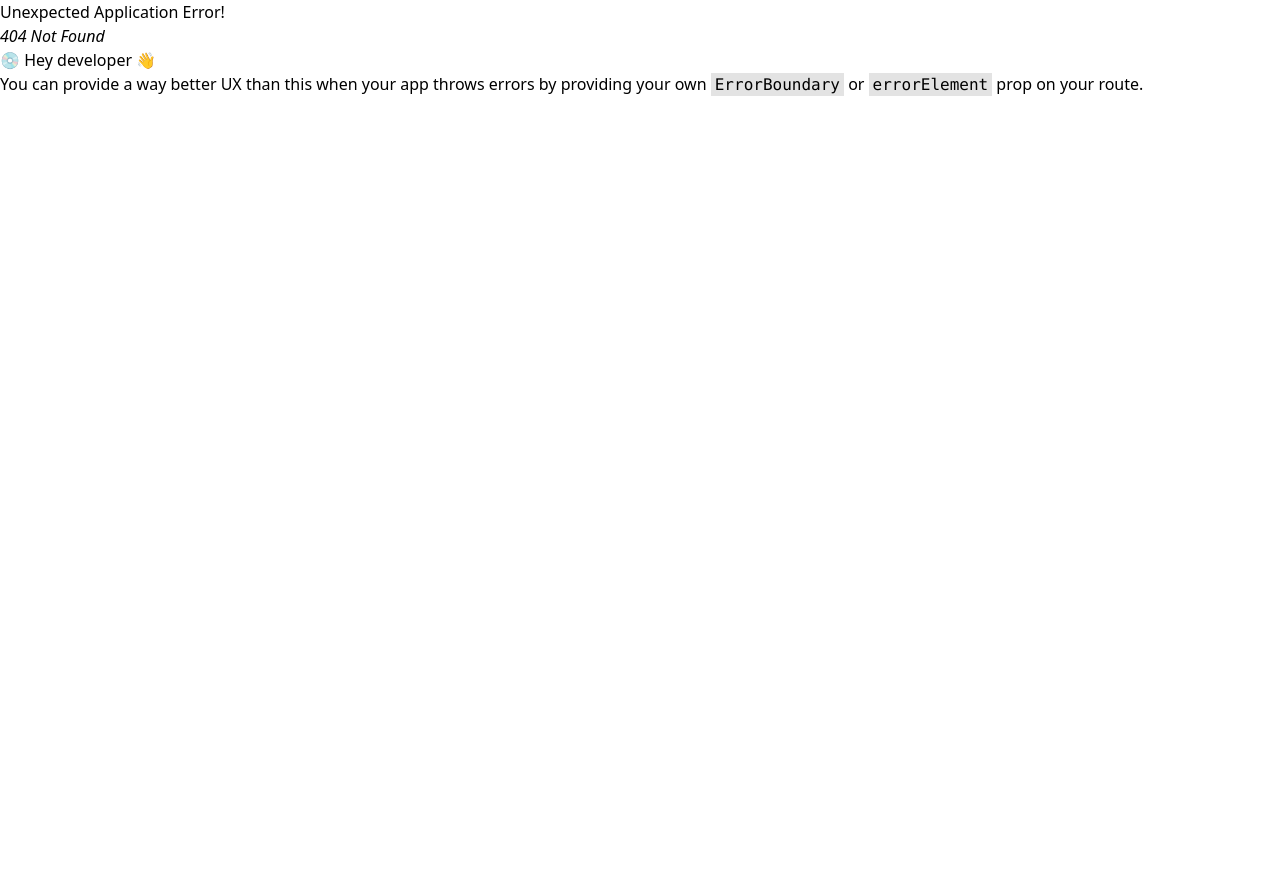
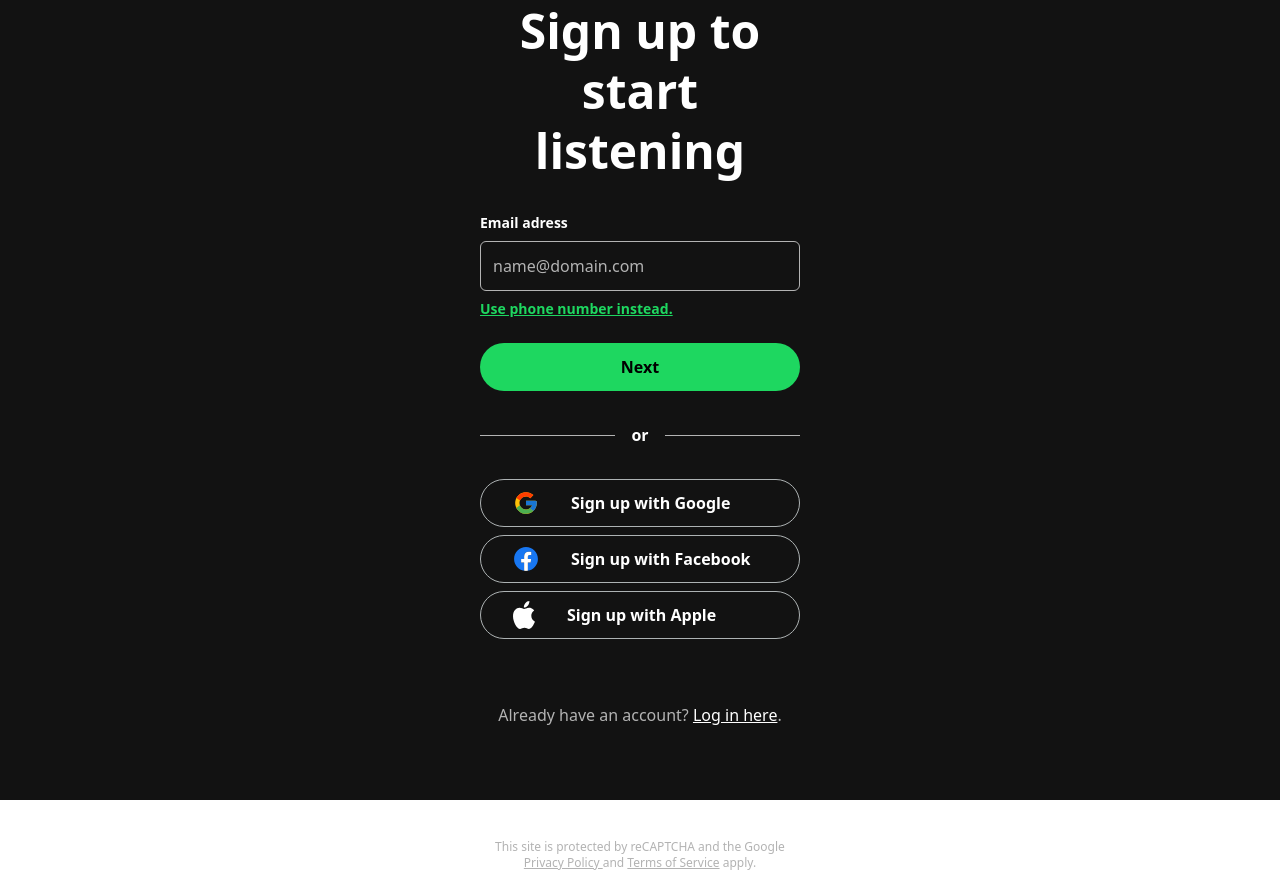
Before and after one commit to mfsantoosz/spotify-clone, a React (Vite) app: page /register in a window 1280 px wide. Before the commit this address had no page. Before the commit the page ends 800 px from the top, so only its background shows below. Built offline with nearby package versions, Linux system fonts and the light colour scheme.

Commit message:
feat: register page

```diff
--- a/package.json
+++ b/package.json
@@ -14,6 +14,7 @@
     "lucide-react": "^0.436.0",
     "react": "^18.3.1",
     "react-dom": "^18.3.1",
+    "react-hook-form": "^7.53.0",
     "react-router-dom": "^6.26.1"
   },
   "devDependencies": {
--- a/src/main.jsx
+++ b/src/main.jsx
@@ -5,6 +5,7 @@ import './index.css'
 import { createBrowserRouter, RouterProvider } from 'react-router-dom'
 import Home from './pages/Home.jsx'
 import Login from './pages/Login.jsx'
+import Register from './pages/Register.jsx'
 
 const router = createBrowserRouter([
   {
@@ -19,6 +20,10 @@ const router = createBrowserRouter([
         path: "/login",
         element: <Login />
       },
+      {
+        path: "/register",
+        element: <Register />
+      },
     ]
   }
 ])
--- a/src/pages/Home.jsx
+++ b/src/pages/Home.jsx
@@ -6,32 +6,67 @@ import {
   Library,
   Plus,
   Search,
+  X,
 } from "lucide-react";
 import SpotifyWhite from "../assets/spotifyWhite.svg";
 import { Link } from "react-router-dom";
+import { useState, useRef } from "react";
 
 export default function Home() {
+  const [searchText, setSearchText] = useState("");
+  const inputRef = useRef(null);
+
+  const clearSearchText = () => {
+    setSearchText("");
+    inputRef.current.focus();
+  };
+
   return (
     <div className=" bg-black w-full h-screen p-2 flex flex-col gap-6">
-      <div className="flex justify-between items-center py-2 px-4">
+      <div className="flex justify-between items-center pb-2 px-4">
         <div className="cursor-pointer">
           <img src={SpotifyWhite} alt="Spotify White Logo" width={32} />
         </div>
         <div className="flex gap-2">
           <button className="bg-[#1f1f1f] p-2 rounded-full hover:scale-105">
-            <House color="#b3b3b3" size={32} strokeWidth={1.5} />
+            <House
+              size={32}
+              strokeWidth={1.5}
+              className=" text-[#b3b3b3] focus:text-white"
+            />
           </button>
-          <input
-            type="search"
-            className="text-white rounded-full p-3 w-[430px] bg-[#1f1f1f] border border-[#1f1f1f] hover:bg-[#2a2a2a] hover:border hover:border-[#3d3d3d]"
-            placeholder="What do you want to play?"
-          />
+          <div className="relative">
+            <Search size={24} strokeWidth={2} className="absolute left-3 top-1/2 transform -translate-y-1/2 text-[#b3b3b3]" />
+            <input
+              ref={inputRef}
+              type="text"
+              className="text-white rounded-full py-3 px-12 w-[468px] bg-[#1f1f1f] border border-[#1f1f1f] hover:bg-[#2a2a2a] hover:border hover:border-[#3d3d3d] appearance-none font-medium "
+              placeholder="What do you want to play?"
+              value={searchText}
+              onChange={(e) => setSearchText(e.target.value)}
+            />
+            {searchText && (
+              <button
+                onClick={clearSearchText}
+                className="absolute right-3 top-1/2 transform -translate-y-1/2"
+              >
+                <X
+                  size={32}
+                  strokeWidth={1.5}
+                  className="text-[#b3b3b3] hover:text-white"
+                />
+              </button>
+            )}
+          </div>
         </div>
-        <div className="flex gap-8">
-          <button className="bg-transparent text-[#b3b3b3] hover:text-white hover:scale-105 font-bold  rounded-full">
-            Sign up
-          </button>
-            <Link to="/login" className="bg-white py-3 px-7 font-bold rounded-full hover:scale-105">Log in</Link>
+        <div className="flex items-center gap-6">
+          <Link to="/register" className=" text-[#b3b3b3] hover:text-white hover:scale-105 font-bold">Sign up</Link>
+          <Link
+            to="/login"
+            className="bg-white py-3 px-7 font-bold rounded-full hover:scale-105"
+          >
+            Log in
+          </Link>
         </div>
       </div>
       <div className="bg-[#121212] rounded-lg max-w-[360px] w-full p-2 flex flex-col">
--- a/src/pages/Login.jsx
+++ b/src/pages/Login.jsx
@@ -3,10 +3,15 @@ import GoogleLogo from "../assets/google.svg";
 import FacebookLogo from "../assets/facebook.svg";
 import AppleLogo from "../assets/apple.svg";
 import { Link } from "react-router-dom";
+import { Eye, EyeOff } from "lucide-react";
+import { useState } from "react";
 
 export default function Login() {
+  const [isShowingPassword, setIsShowingPassword] = useState();
+
   return (
-    <div className="bg-gradient-to-b from-[#2a2a2a] via-[#151515] to-black w-full h-screen flex items-center justify-center">
+    <div>
+      <div className="bg-gradient-to-b from-[#2a2a2a] via-[#151515] to-black w-full h-screen flex flex-col items-center justify-center p-8">
         <div className="bg-[#151515] flex flex-col items-center justify-center max-w-[734px] w-full rounded-lg">
           <img
             src={SpotifyWhite}
@@ -17,62 +22,50 @@ export default function Login() {
           <h1 className="font-bold text-white text-3xl mb-8">
             Log in to Spotify
           </h1>
-        <div className="flex flex-col gap-2 max-w-[324px] w-full">
-          <button className="bg-transparent px-8 py-2 border border-[#545454] rounded-full flex items-center gap-8 text-white font-semibold">
+          <div className="flex flex-col gap-2 max-w-[324px] w-full pb-4">
+            <button className="bg-transparent px-8 py-2 border border-[#adb2b3] rounded-full flex items-center gap-8 text-white font-semibold hover:border-white h-12">
               {" "}
               <img src={GoogleLogo} alt="Google Logo" width={26} />
               Continue with Google
             </button>
-          <button className="bg-transparent px-8 py-2 border border-[#545454] rounded-full flex items-center gap-8 text-white font-semibold">
+            <button className="bg-transparent px-8 py-2 border border-[#adb2b3] rounded-full flex items-center gap-8 text-white font-semibold hover:border-white h-12">
               {" "}
               <img src={FacebookLogo} alt="Facebook Logo" width={26} />
               Continue with Facebook
             </button>
-          <button className="bg-transparent px-8 py-2 border border-[#545454] rounded-full flex items-center gap-8 text-white font-semibold">
+            <button className="bg-transparent px-8 py-2 border border-[#adb2b3] rounded-full flex items-center gap-8 text-white font-semibold hover:border-white h-12">
               {" "}
               <img src={AppleLogo} alt="Apple Logo" width={22} />
               Continue with Apple
             </button>
-          <button className="bg-transparent px-8 py-2 border border-[#545454] rounded-full text-white font-semibold">
+            <button className="bg-transparent px-8 py-2 border border-[#adb2b3] rounded-full text-white font-semibold hover:border-white h-12">
               Continue with phone number
             </button>
           </div>
-        <hr className="my-8 border border-[#545454] w-[75%]" />
-        <div className="max-w-[324px] w-full">
-          <div className="flex flex-col">
-            <label className="text-white text-sm font-semibold mb-2">
-              Email or username
-            </label>
-            <input
-              type="text"
-              placeholder="Email or username"
-              className="bg-transparent border border-[#545454] rounded-md p-2 outline-white text-white placeholder-[#ADB2B3]"
-            />
-          </div>
-          <div className="flex flex-col">
-            <label className="text-white text-sm font-semibold mb-2">
-              Password
-            </label>
-            <input
-              type="password"
-              placeholder="Password"
-              className="bg-transparent border border-[#545454] rounded-md p-2 outline-white text-white placeholder-[#ADB2B3]"
-            />
-          </div>
-          <button className="bg-[#1ED760] px-8 py-2 rounded-full flex items-center gap-8 font-bold">
-            Log In
-          </button>
-        </div>
-        <Link className="underline text-white font-semibold">
+          <hr className="my-8 border border-[#545454] w-3/4" />
+          {/* input group */}
+
+          <Link className="underline text-white font-semibold p-8 hover:text-[#1ed760]">
             Forgot your password?
           </Link>
-        <div className="pb-4">
-          <span>Don't have an account?</span>
-          <Link className="underline text-white font-semibold">
+          <div className="mb-16 flex items-center gap-2">
+            <span className="text-[#adb2b3] font-medium">
+              Don't have an account?
+            </span>
+            <Link className="underline text-white font-semibold hover:text-[#1ed760]">
               Sign up for Spotify.
             </Link>
           </div>
         </div>
       </div>
+      <footer className="bg-[#121212] w-full p-8 text-center">
+        <p className="text-[#afafaf] text-xs">
+          This site is protected by reCAPTCHA and the Google{" "}
+          <span className="underline cursor-pointer">Privacy Policy</span> and{" "}
+          <span className="underline cursor-pointer">Terms of Service</span>{" "}
+          apply.
+        </p>
+      </footer>
+    </div>
   );
 }
--- /dev/null
+++ b/src/pages/Register.jsx
@@ -0,0 +1,74 @@
+import spotifyWhite from "../assets/spotifyWhite.svg";
+import GoogleLogo from "../assets/google.svg";
+import FacebookLogo from "../assets/facebook.svg";
+import AppleLogo from "../assets/apple.svg";
+import { Link } from "react-router-dom";
+
+export default function Register() {
+  return (
+    <div className="w-full h-screen bg-[#121212] flex justify-center">
+      <div className="flex flex-col items-center justify-center w-80">
+        <img
+          src={spotifyWhite}
+          alt="Spotify White Logo"
+          width={40}
+        />
+        <h1 className="font-bold text-white text-5xl text-center leading-tight pt-8">
+          Sign up to <br /> start listening
+        </h1>
+        <div className="flex flex-col pt-8 w-full">
+          <label className="text-white text-sm font-bold pb-2">
+            Email adress
+          </label>
+          <input
+            type="email"
+            placeholder="name@domain.com"
+            className="bg-transparent border border-[#b3b3b3] rounded-md placeholder-[#b3b3b3] p-3 text-white font-medium"
+          />
+          <Link className="text-[#1ED760] text-sm font-semibold underline pt-2">
+            Use phone number instead.
+          </Link>
+          <button className="bg-[#1ed760] rounded-full font-bold p-3 mt-6 hover:bg-[#3be477]">
+            Next
+          </button>
+        </div>
+        <div className="flex items-center pt-8 w-full">
+          <div className="bg-[#b3b3b3] h-px flex-grow"></div>
+          <span className="font-semibold text-white mx-4">or</span>
+          <div className="bg-[#b3b3b3] h-px flex-grow"></div>
+        </div>
+        <div className="flex flex-col gap-2 w-full pt-8">
+          <button className="bg-transparent px-8 py-2 border border-[#adb2b3] rounded-full flex items-center gap-8 text-white font-bold hover:border-white h-12">
+            {" "}
+            <img src={GoogleLogo} alt="Google Logo" width={26} />
+            Sign up with Google
+          </button>
+          <button className="bg-transparent px-8 py-2 border border-[#adb2b3] rounded-full flex items-center gap-8 text-white font-bold hover:border-white h-12">
+            {" "}
+            <img src={FacebookLogo} alt="Facebook Logo" width={26} />
+            Sign up with Facebook
+          </button>
+          <button className="bg-transparent px-8 py-2 border border-[#adb2b3] rounded-full flex items-center gap-8 text-white  font-bold hover:border-white h-12">
+            {" "}
+            <img src={AppleLogo} alt="Apple Logo" width={22} />
+            Sign up with Apple
+          </button>
+        </div>
+        <div className="w-full bg-[#292929] h-px mt-8"></div>
+        <span className="text-[#b3b3b3] font-medium mt-8">
+          Already have an account?{" "}
+          <Link className="text-white underline" to="/login">
+            Log in here
+          </Link>
+          .
+        </span>
+        <footer className="mt-28">
+          <p className="text-[#b3b3b3] text-center text-xs">
+            This site is protected by reCAPTCHA and the Google <br /><span className="underline">Privacy Policy </span>
+            and <span className="underline">Terms of Service</span> apply.
+          </p>
+        </footer>
+      </div>
+    </div>
+  );
+}
--- /dev/null
+++ b/src/ui/components/Input.jsx
@@ -0,0 +1,3 @@
+const Input = () => {
+
+}
```
Also changed, not shown: src/ui/components/NavigationMenu.jsx (deleted, +0 -7 lines), 1 other file (tests, documents, lock files or other folders). Lines whose indentation alone changed are shown as unchanged.
